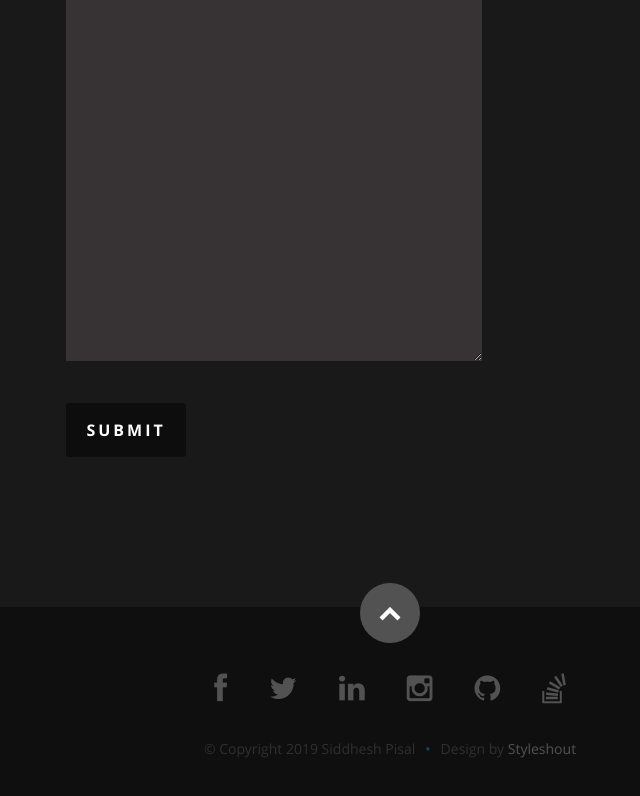
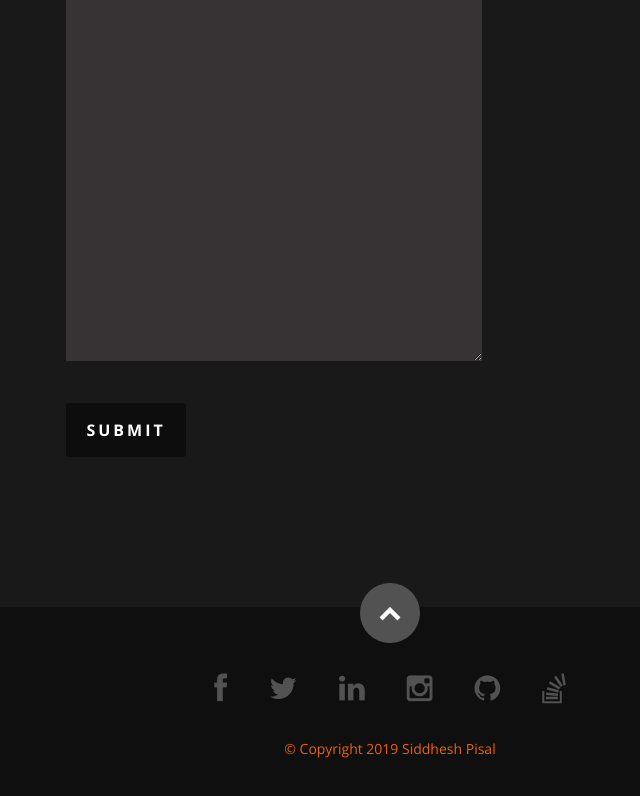
Before and after one commit to pissall20/resume, a React (Create React App) app: page / in a window 1280 px wide. Shown: the part 5924-6720 px from the top of the page, without its empty margins (250-890 px from the left). Built offline with nearby package versions, Linux system fonts and the light colour scheme.

Commit message:
Color change

```diff
--- a/public/css/layout.css
+++ b/public/css/layout.css
@@ -936,8 +936,8 @@
 
 footer {
    padding-top: 48px;
-   margin-bottom: 48px;
-   color: #303030;
+   padding-bottom: 48px;
+   color: #F06000;
    font-size: 14px;
    text-align: center;
    position: relative;
--- a/src/Components/Footer.js
+++ b/src/Components/Footer.js
@@ -20,7 +20,7 @@
 
            <ul className="copyright">
               <li>&copy; Copyright 2019 Siddhesh Pisal</li>
-              <li>Design by <a title="Styleshout" href="http://www.styleshout.com/">Styleshout</a></li>
+              {/* <li>Design by <a title="Styleshout" href="http://www.styleshout.com/">Styleshout</a></li> */}
            </ul>
 
         </div>
```
